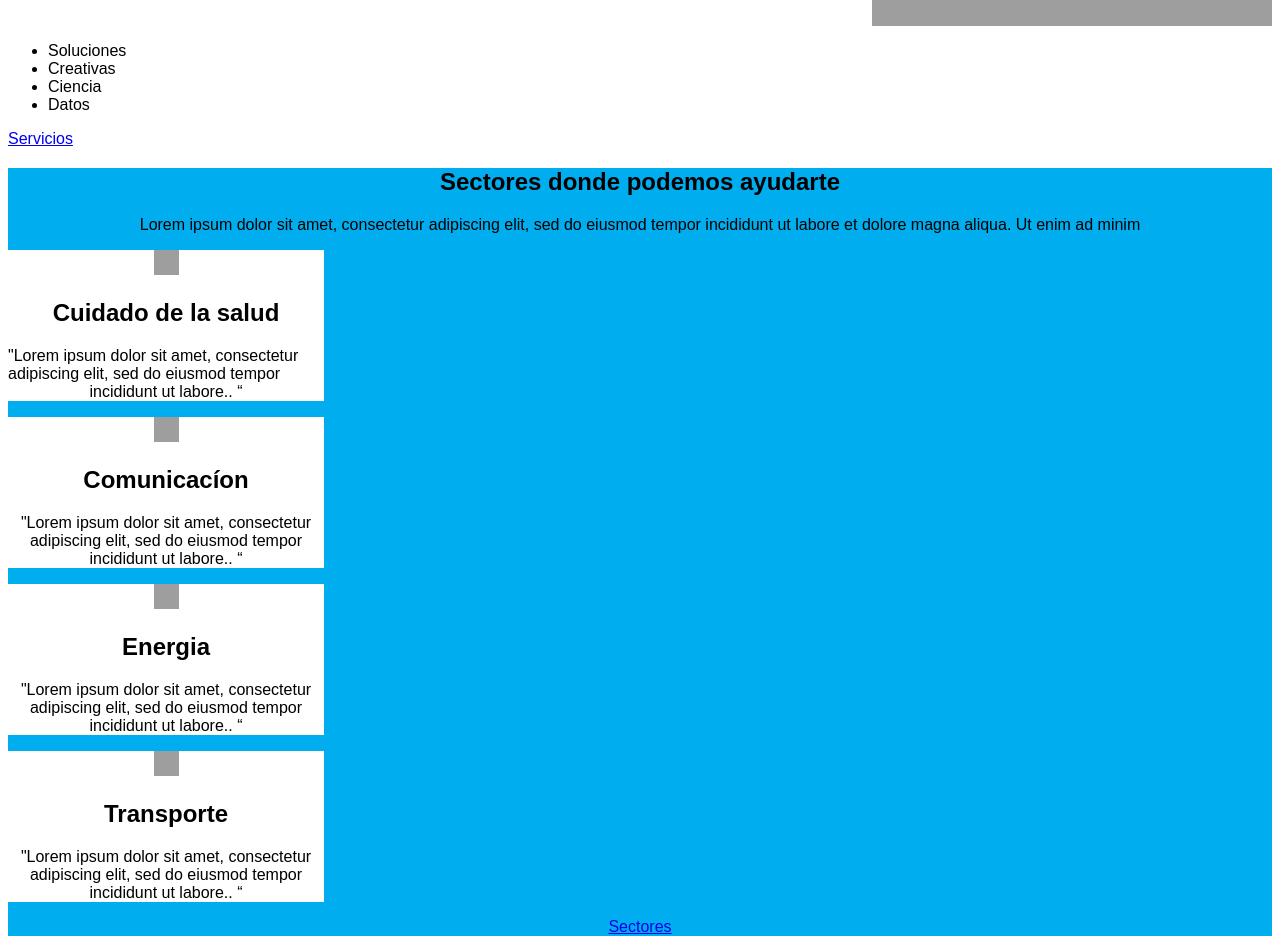
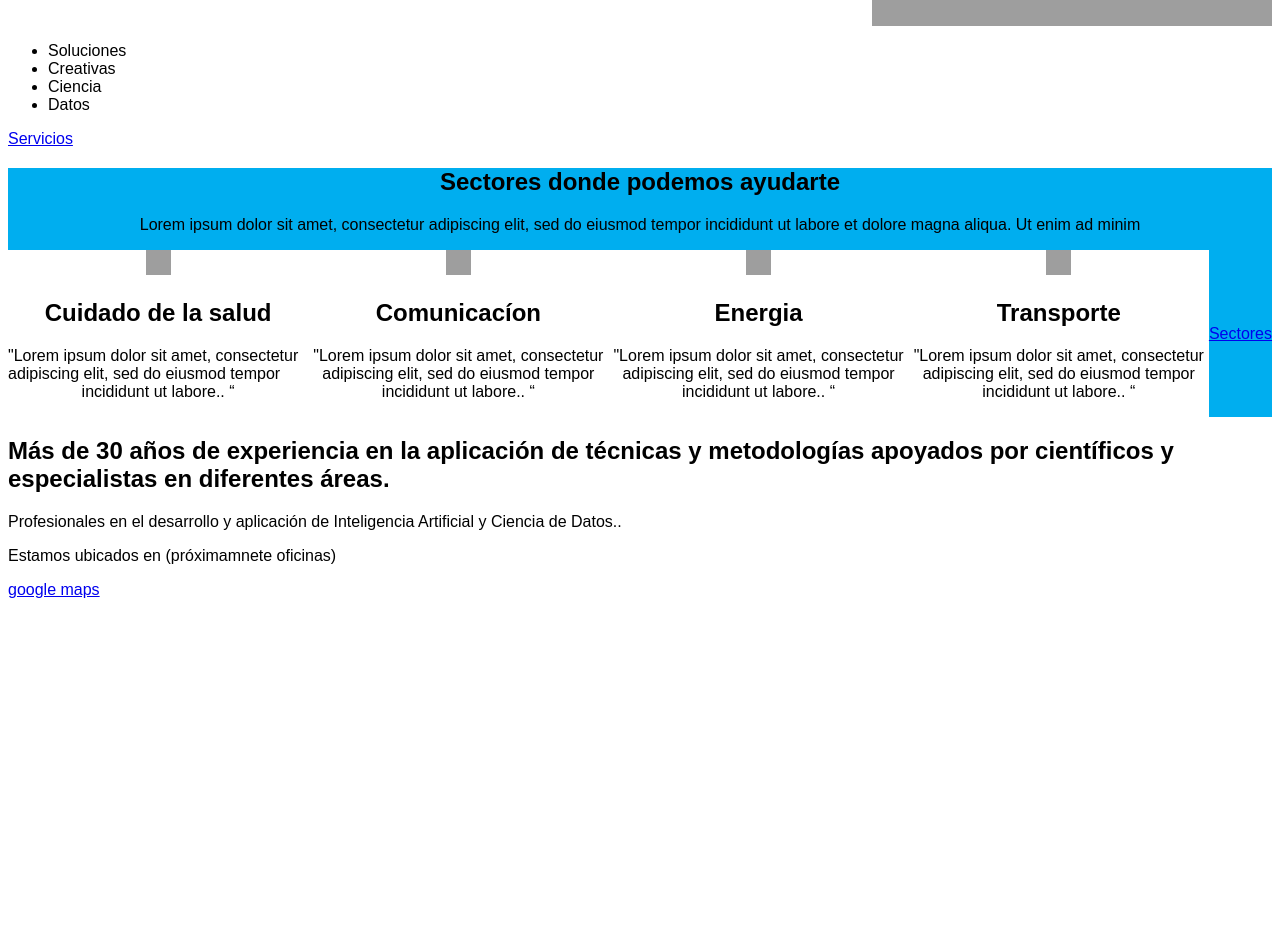
Before and after one commit to Delta-k/naatikWeb, a PHP site: page / in a window 1280 px wide. Shown: the part 1267-2219 px from the top of the page. After the commit the page ends 1865 px from the top, so only its background shows below. Run offline with PHP 8.4, Linux system fonts and the light colour scheme; grey boxes are pictures that could not be loaded.

Commit message:
avance-css-backgorund,nav,textoss-acomodo

```diff
--- a/estilos-index.css
+++ b/estilos-index.css
@@ -22,6 +22,9 @@
     clear: both;
 }
 
+.fix{
+    clear: both;
+}
 .naatik-necesitas{
     background-color: #ffff;
     font-family: Arial, Helvetica, sans-serif;
@@ -32,16 +35,23 @@
     clear: both;
 }
 
+.container{
+    display: flex;
+    align-items: center;
+}
+.fix{
+    clear: both;
+}
 .naatik-servicios{
     background-color: #00aeef;
     font-family: Arial, Helvetica, sans-serif;
     text-align: center;
 }
 
+
 .fix{
     clear: both;
 }
-
 .experiencia{
     background-color: #ffff;
     font-family: Arial, Helvetica, sans-serif;
@@ -81,6 +91,7 @@ nav ul li{
     clear: both;
 }
 
+
 .id-salud{
     text-align: left;
     width: 25%;
@@ -100,6 +111,7 @@ h2.salud{
 .fix{
     clear: both;
 }
+
 
 .id-comunicacion{
     width: 25%;
--- a/index.html
+++ b/index.html
@@ -104,10 +104,13 @@
         </ul>
         <a href="../index.html">Servicios</a> <!-- cambiar ese link por el de servicios -->
     </section>
-
+    <div class="fix"></div>
     <section class="naatik-servicios">
         <h2><b>Sectores</b> donde podemos ayudarte</h2> <!-- "Sectores" debe estar resaltado-->
         <p>Lorem ipsum dolor sit amet, consectetur adipiscing elit, sed do eiusmod tempor incididunt ut labore et dolore magna aliqua. Ut enim ad minim</p>
+        <div class="fix"></div>
+        <div class="container">
+            <div class="fix"></div>
             <div class="id-salud">
                 <img src="https://naatik.ai/1.png" height="25px" width="25px" alt="logo Naatik"><!-- cambiar a logo de salud-->
                 <h2 class="salud">Cuidado de la salud</h2>
@@ -134,8 +137,9 @@
             </div>
             <a href="../index.html">Sectores</a> <!-- cambiar ese link por el de sectores -->
             <div class="fix"></div>
+        </div>
     </section>
-
+    <div class="fix"></div>
     <section class="experiencia">
         <h2>Más de 30 años de experiencia en la aplicación de técnicas y metodologías apoyados por científicos y especialistas en diferentes áreas.</h2>
         <p>Profesionales en el desarrollo y aplicación de Inteligencia Artificial y Ciencia de Datos..</p>
```
Lines whose indentation alone changed are shown as unchanged.
